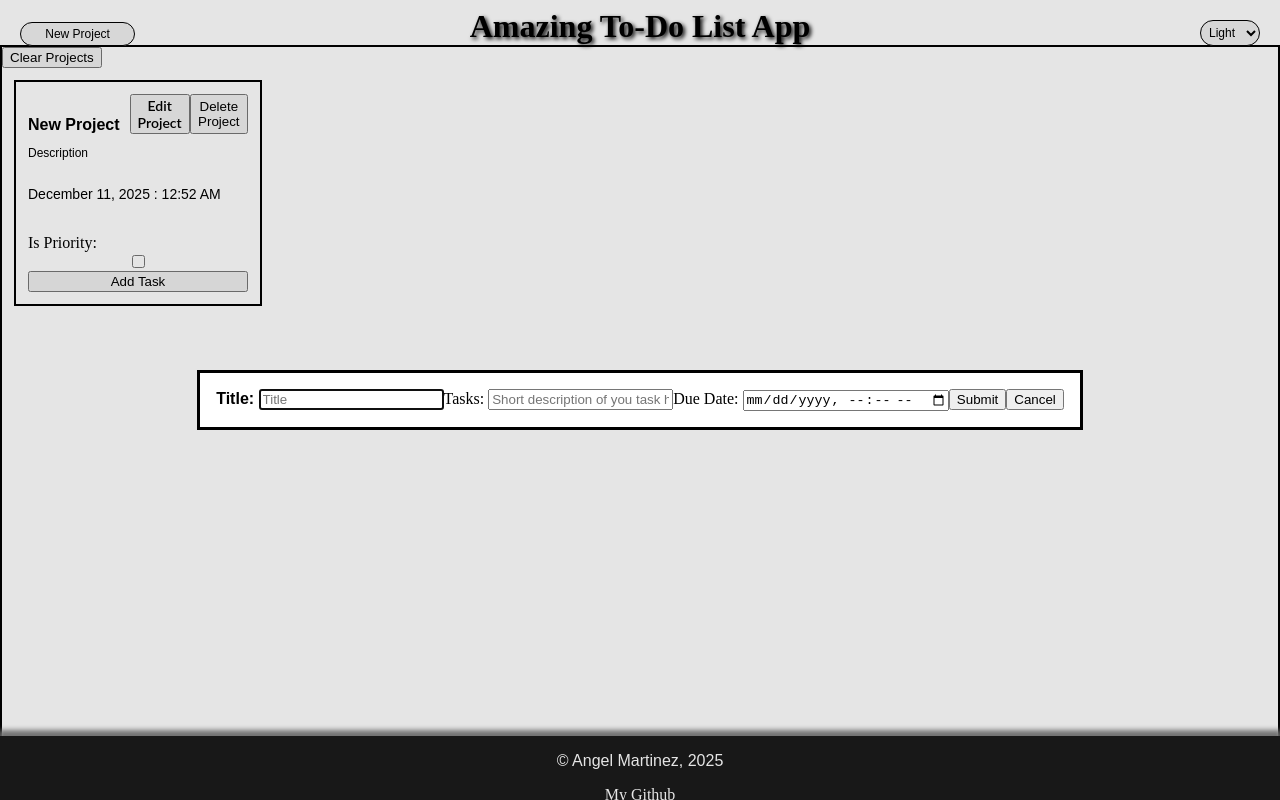
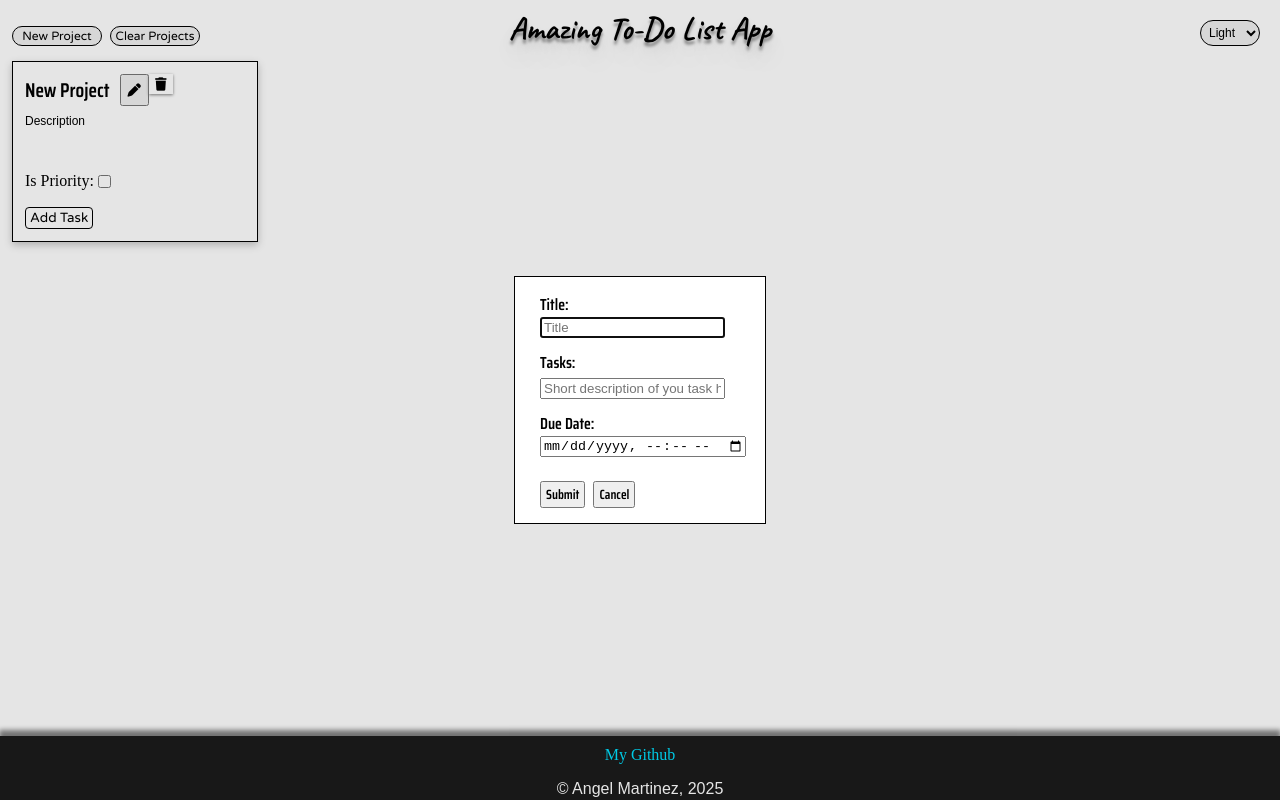
Before and after one commit to TenshiTheCoder/Odin-To-Do, a website built with webpack: page src/template.html in a window 1280 px wide. Both pictures are taken after a click on the button "Add Task". Built offline with nearby package versions, Linux system fonts and the light colour scheme.

Commit message:
Styled project container and both dialog/forms. Began debugging rendering issue.

```diff
--- a/src/project.js
+++ b/src/project.js
@@ -204,12 +204,12 @@ export function createProject(project) {
   projectTitle.classList.add("project-title");
 
   const editProject = document.createElement("button");
-  editProject.id = "edit-project";
-  editProject.textContent = "Edit Project";
+  editProject.id = "edit-project-${project.id}";
+  editProject.innerHTML = `<i class="fa-solid fa-pen"></i>`;
 
   const deleteButton = document.createElement("button");
   deleteButton.classList.add("delete-project");
-  deleteButton.textContent = "Delete Project";
+  deleteButton.innerHTML = `<i class="fa-solid fa-trash"></i>`;
 
   deleteButton.addEventListener("click", () => {
     deleteProject(project.id);
@@ -237,7 +237,7 @@ export function createProject(project) {
   projectDescription.classList.add("project-description");
 
   const projectDate = document.createElement("p");
-  projectDate.textContent = project.dueDate;
+  projectDate.textContent = project.formattedDate;
   projectDate.classList.add("project-date");
 
   const projectTime = document.createElement("p");
@@ -254,6 +254,11 @@ export function createProject(project) {
   isPriority.id = "priority";
   isPriority.checked = project.isPriority;
 
+  const priorityContainer = document.createElement("div");
+  priorityContainer.classList.add("priority-container");
+
+  priorityContainer.append(priorityLabel, isPriority);
+
   const tdButton = document.createElement("button");
   tdButton.classList.add("td-button");
   tdButton.textContent = "Add Task";
@@ -267,16 +272,14 @@ export function createProject(project) {
   })
 
   const toDoContainer = document.createElement("div");
-  toDoContainer.id = "td-container";
+  toDoContainer.id = "td-container-${project.id}";
 
   projectContainer.append(
     projectTop,
     projectDescription,
     projectDate,
     projectTime,
-    priorityLabel,
-    isPriority,
-    toDoContainer,
+    priorityContainer,
     tdButton,
     taskDialog,
     toDoContainer
@@ -290,6 +293,7 @@ export function newProject() {
   const newProjectButton = document.createElement("button");
   newProjectButton.classList.add("new-project");
   newProjectButton.textContent = "New Project";
+  // newProjectButton.innerHTML = `<i class="fa-solid fa-plus"></i>`
 
   newProjectButton.addEventListener("click", () => {
     const dialogData = buildDialog();
--- a/src/styles.css
+++ b/src/styles.css
@@ -14,12 +14,18 @@ header {
   margin: auto;
   padding-top: 8px;
   text-align: center;
-  text-shadow: 2px 2px 4px black;
+  text-shadow:
+  0px 4px 3px rgba(0,0,0,0.4),
+  0px 8px 13px rgba(0,0,0,0.1),
+  0px 18px 23px rgba(0,0,0,0.1);
+
+  font-family: "Caveat", sans-serif;
 }
 
 main {
-  border: 2px solid black;
+  /* border-top: 1px solid black; */
   height: 87vh;
+  flex-wrap: wrap;
 }
 
 /* Theme Button Styling */
@@ -47,11 +53,6 @@ main {
   color: black;
 }
 
-#body.grey-theme {
-  background-color: silver;
-  color: black;
-}
-
 #body.dark-theme {
   background-color: #121212;
   color: #E0E0E0 ;
@@ -61,20 +62,23 @@ main {
 #project-dialog {
   position: fixed;
   width: 200px;
-  padding: 30px;
+  padding: 15px 25px 15px 25px;
+  border: 1px solid black;
 }
 
+/* Caveat, Varela Round, Saira Condensed*/
+
+/* Project Form styling */
 #project-form {
   display: flex;
   flex-direction: column;
 }
 
-/* Styling for the project creation form and labels */
 .title-label, .description-label,
 .date-label, .time-label {
   margin-bottom: 4px;
-  font-family: Arial, Helvetica, sans-serif;
-  font-weight: 700;
+  font-family: "Saira Condensed", sans-serif;
+  font-weight: 1000;
 }
 
 #title-input, #description-input,
@@ -92,10 +96,10 @@ main {
   outline: none;
 }
 
+/* This container is also in the created projects */
 .priority-container {
   display: flex;
-  justify-content: center;
-  margin-top: 4px;
+  justify-content: flex-start;
   margin-bottom: 16px;
 }
 
@@ -112,26 +116,62 @@ main {
   transition: 0.4s ease-in-out;
   box-shadow: 2px 2px 2px black;
   perspective: 10px;
+  font-family: "Saira Condensed", sans-serif;
 }
 
 .submit-button:hover, .cancel-button:hover {
   cursor: pointer;
   transform: scale(1.1);
   outline: 2px black;
+}
 
+/* To-Do Dialog Styling */
+.td-dialog {
+  position: fixed;
+  width: 200px;
+  padding: 15px 25px 15px 25px;
+  border: 1px solid black;
+}
+
+/* To-Do Form Styling */
+.td-title-label, .task-label,
+.td-date-label {
+  font-family: "Saira Condensed", sans-serif;
+  font-weight: 500;
+}
+
+.td-form > input {
+  margin-bottom: 12px;
+}
+
+.td-form > button {
+  margin-top: 12px;
+  font-family: "Saira Condensed", sans-serif;
+  padding: 1px 4px 1px 4px;
+}
+
+.td-submit {
+  margin-right: 8px;
 }
 
 /* Project Styling */
-.new-project {
+.new-project, .clear-projects {
   position: fixed;
   margin-bottom: 0px;
-  padding: 4px;
+  padding: 2px;
   font-size: 12px;
-  top: 22px;
-  left: 20px;
+  top: 26px;
+  left: 12px;
   border-radius: 25px;
   border: 1px solid black;
-  width: 9%;
+  min-width: 90px;
+  max-width: 100px;
+  font-family: "Varela Round", sans-serif;
+}
+
+.clear-projects {
+  left: 102px;
+  margin-left: 8px;
 }
 
 .project-container {
@@ -143,10 +183,11 @@ main {
   margin-right: auto;
   align-items: left;
   padding: 12px;
+  box-shadow: rgba(0, 0, 0, 0.24) 0px 3px 8px;
 }
 
 .project-container.light-theme {
-  border: 2px solid black;
+  border: 1px solid black;
 }
 
 .project-container.dark-theme {
@@ -156,14 +197,25 @@ main {
 /* Styling for the button to edit the project */
 #edit-project {
   align-items: center;
-  font-size: 14px;
-  font-family: "Lato", sans-serif;
-  font-weight: 600;
   margin-left: auto;
+  margin-right: 12px;
+  box-shadow: 0px 1px 3px grey;
+  border: none;
+  outline: none;
+  background-color: white;
+  height: 20px;
 }
 
 button:hover {
   cursor: pointer;
+}
+
+.delete-project {
+  outline: none;
+  border: none;
+  box-shadow: 0px 1px 3px grey;
+  background: none;
+  height: 20px;
 }
 
 .project-top {
@@ -172,32 +224,37 @@ button:hover {
 }
 
 .project-title {
-  font-family: Arial, Helvetica, sans-serif;
-  font-size: 16px;
+  font-family: "Saira Condensed", sans-serif;
+  font-size: 20px;
   text-wrap: nowrap;
   margin-top: auto;
   margin-right: 10px;
   margin-bottom: 0;
   text-align: left;
-  align-items: center;
 }
 
 .project-description {
   font-family: Arial, Helvetica, sans-serif;
   font-size: 12px;
+  margin-top: 8px;
 }
 
 .project-date {
   font-size: 14px;
   font-family: Arial, Helvetica, sans-serif;
   margin-bottom: 0;
+  margin-top: 0;
 }
 
-/* To-Do dialog styling */
-
-
-/* To-Do Styling */
-
+.td-button {
+  width: fit-content;
+  border-radius: 4px;
+  border: 1px solid black;
+  padding: 2px 4px 2px 4px;
+  font-family: "Varela Round", sans-serif;
+  font-weight: 300;
+  background-color: white;
+}
 
 /* Footer Styling */
 footer {
@@ -225,10 +282,11 @@ footer.dark-theme {
 }
 
 .my-github {
+  margin: 10px;
   display: block;
   text-decoration: none;
   text-align: center;
-  color: white;
+  color: rgb(0, 225, 255);
   transition: 0.3s ease-in-out;
 }
 
@@ -238,7 +296,3 @@ footer.dark-theme {
   color: pink;
   text-decoration: underline;
 }
-
-.my-github:visited {
-  color: magenta;
-}
--- a/src/template.html
+++ b/src/template.html
@@ -3,7 +3,13 @@
 <head>
   <meta charset="UTF-8">
   <meta name="viewport" content="width=device-width, initial-scale=1.0">
-  <title>To-Do List</title>
+  <link
+    rel="stylesheet"
+    href="https://cdnjs.cloudflare.com/ajax/libs/font-awesome/6.5.0/css/all.min.css"
+  />
+  <link rel="preconnect" href="https://fonts.googleapis.com">
+  <link rel="preconnect" href="https://fonts.gstatic.com" crossorigin>
+<link href="https://fonts.googleapis.com/css2?family=Caveat:wght@400..700&family=Saira+Condensed:wght@600&family=Varela+Round&display=swap" rel="stylesheet">  <title>To-Do List</title>
 </head>
 <body id="body">
   <header id="main-header">
@@ -12,7 +18,7 @@
   <main id="main"></main>
 </body>
 <footer id="footer">
+  <a class="my-github" href="https://github.com/TenshiTheCoder/" target="_blank">My Github</a>
   <p class="my-name">&copy; Angel Martinez, 2025</p>
-  <a class="my-github" href="https://github.com/TenshiTheCoder/" target="_blank">My Github</a>
 </footer>
 </html>
--- a/src/themeButton.js
+++ b/src/themeButton.js
@@ -7,6 +7,7 @@ export function themeButton() {
   const projectContainer = document.querySelector(".project-container");
 
   const themeSelect = document.createElement("select");
+  themeSelect.name = "themeSelect";
   themeSelect.classList.add("theme-select");
 
   const lightTheme = document.createElement("option");
--- a/src/to-do.js
+++ b/src/to-do.js
@@ -15,7 +15,7 @@ export function toDoDialog(project){
   tdButton.textContent = "Add To-Do";
 
   const tdTitleLabel = document.createElement("label");
-  tdTitleLabel.classList.add("title-label");
+  tdTitleLabel.classList.add("td-title-label");
   tdTitleLabel.htmlFor = "tdTitle";
   tdTitleLabel.textContent = "Title: ";
 
@@ -31,11 +31,12 @@ export function toDoDialog(project){
   const tdTask = document.createElement("input");
   tdTask.placeholder = "Short description of you task here";
   tdTask.classList.add("td-task");
+  tdTask.id = "tdTask";
 
   const tdDueLabel = document.createElement("label");
   tdDueLabel.htmlFor = "tdDueDate";
-  tdDueLabel.classList.add("due-date-label");
-  tdDueLabel.textContent = "Due Date: ";
+  tdDueLabel.classList.add("td-date-label");
+  tdDueLabel.textContent = " Due Date: ";
 
   const tdDueDate = document.createElement("input");
   tdDueDate.id = "tdDueDate";
```
